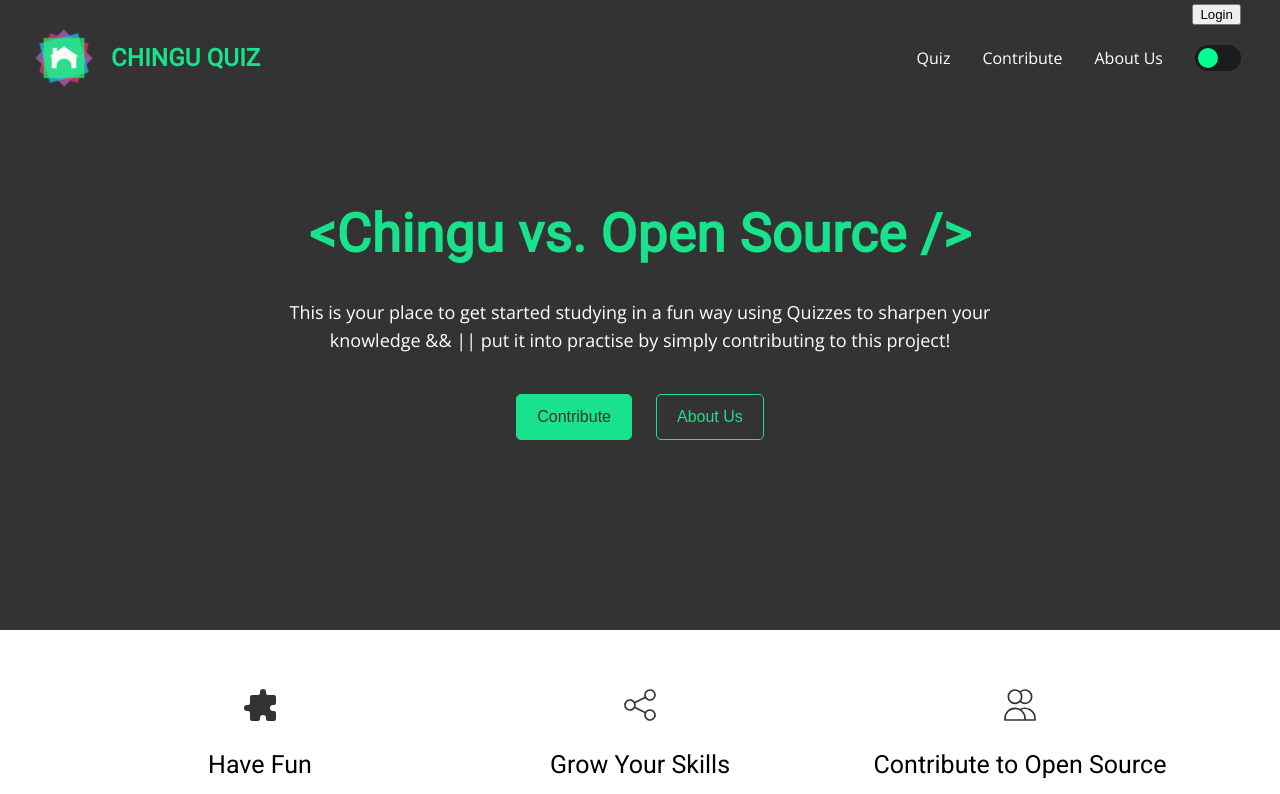
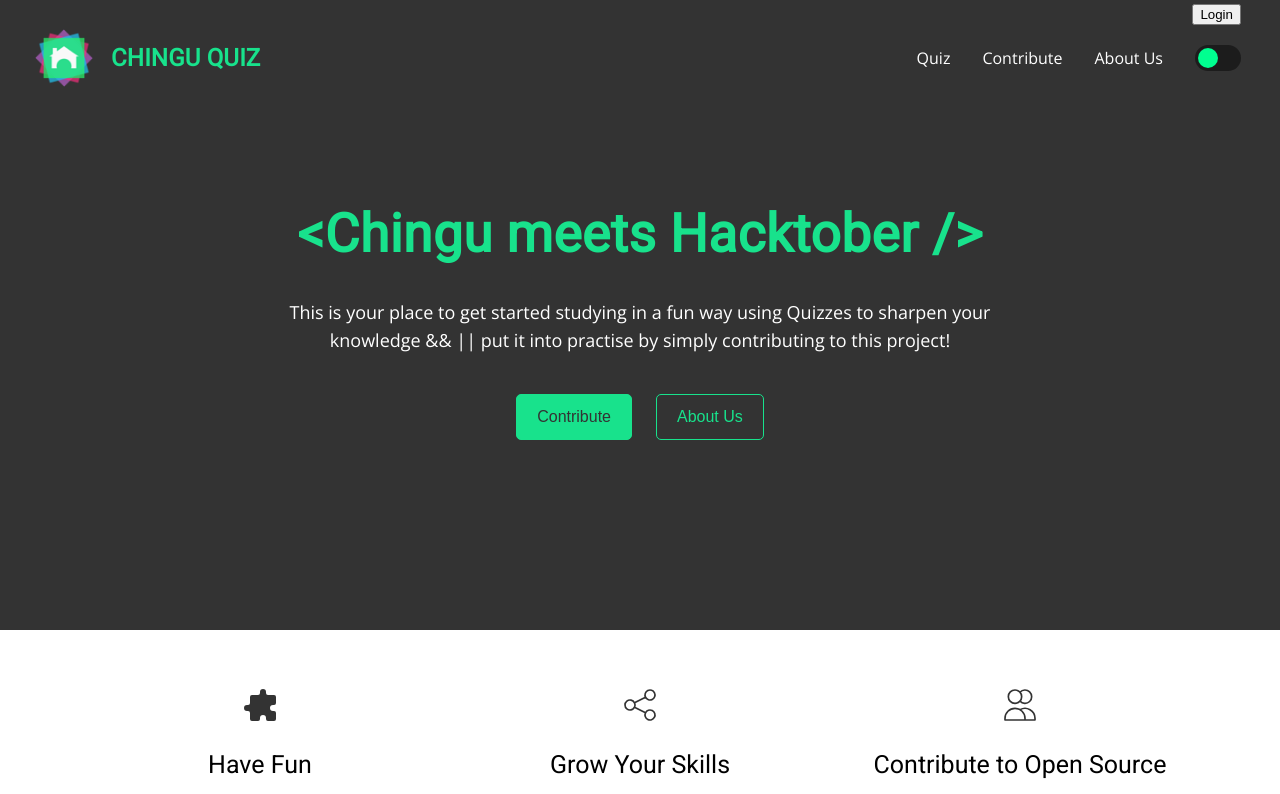
Before and after one commit to chingu-voyages/moonshot-chingu-quiz, a Next.js app: page / in a window 1280 px wide. Shown: the top 794 px of the page. Built offline with nearby package versions, Linux system fonts and the light colour scheme; no server answers.

Commit message:
adjust home page title

```diff
--- a/components/frontpage/HeroSection.tsx
+++ b/components/frontpage/HeroSection.tsx
@@ -94,7 +94,7 @@ const HeroSection = () => {
   return (
     <Wrapper>
       <ContentWrapper>
-        <Headline>{`<Chingu vs. Open Source />`}</Headline>
+        <Headline>{`<Chingu meets Hacktober />`}</Headline>
 
         <Subtitle>
           This is your place to get started studying in a fun way using Quizzes to sharpen your knowledge && || put it into practise by simply contributing to this project!
```
